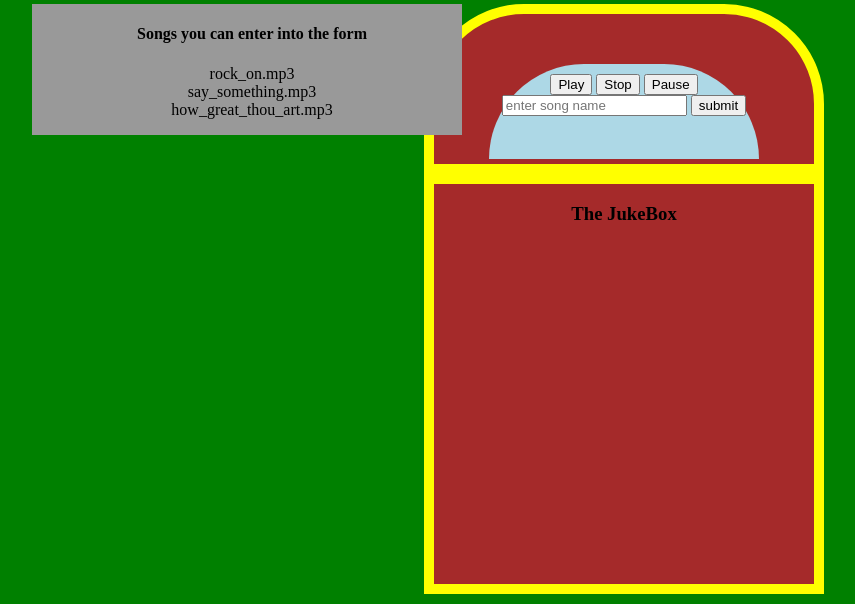
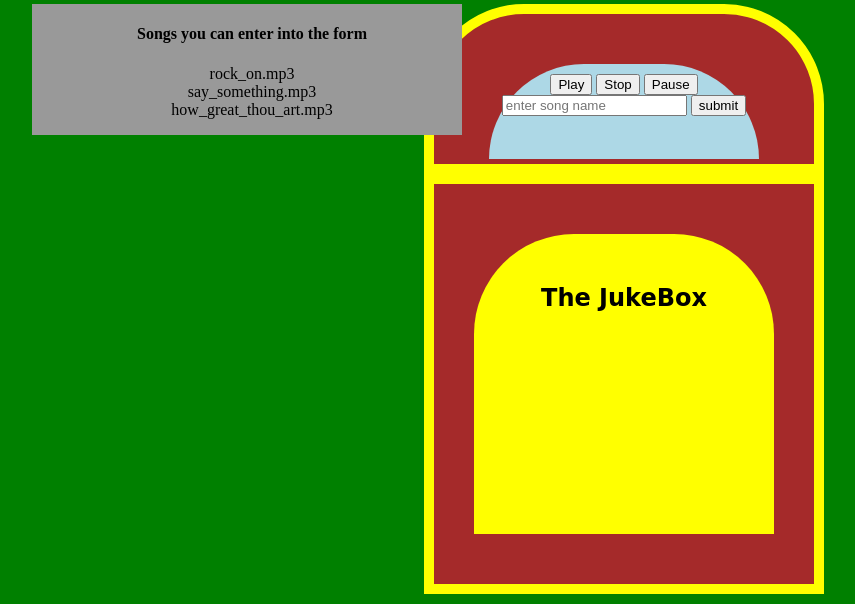
Before and after one commit to LindseyJ22/Juke_box, a PHP site: page / in a window 1280 px wide. Shown: the part 196-800 px from the top of the page, without its empty margins (16-871 px from the left). Run offline with PHP 8.4, Linux system fonts and the light colour scheme.

Commit message:
created a div for the jukbox center and stylled it in css

```diff
--- a/index.css
+++ b/index.css
@@ -19,8 +19,8 @@ body{
 	background: #999;
 	text-align: center;
 	float: left;
-	margin-left:40px;
-	padding:0 30px 0 0;
+	margin-left: 40px;
+	padding: 0 30px 0 0;
 }
 .list {
 	list-style: none;
@@ -29,7 +29,7 @@ body{
 	margin-left: auto;
 	margin-right: auto;
 	text-align: center;
-	background:brown;
+	background: brown;
 	width: 380px;
 	height: 400px;
 	border: 10px solid yellow;
@@ -45,3 +45,19 @@ body{
 	border-top-left-radius: 100px;
 	margin-bottom: 20px;
 }
+.juke_heading{
+
+	font-weight: bold;
+	font-family: cursive;
+	margin-top: 50px;
+	padding: 50px 0 0 0;
+}
+.inner_juke{
+	background: yellow;
+	width: 300px;
+	height: 300px;
+	margin-left: auto;
+	margin-right: auto;
+	border-top-right-radius: 100px;
+	border-top-left-radius: 100px;
+}
--- a/index.html
+++ b/index.html
@@ -25,7 +25,9 @@
 			</div>
 		</div>
 		<div class="jukebox">
-			<h3>The JukeBox</h3>
+			<div class="inner_juke">
+				<h2 class="juke_heading">The JukeBox</h2>
+			</div>
 		</div>
 		<script src="index.js"></script>
 		<!-- <audio controls id= "rockOn" src="rock_on.mp3"></audio> -->
```
